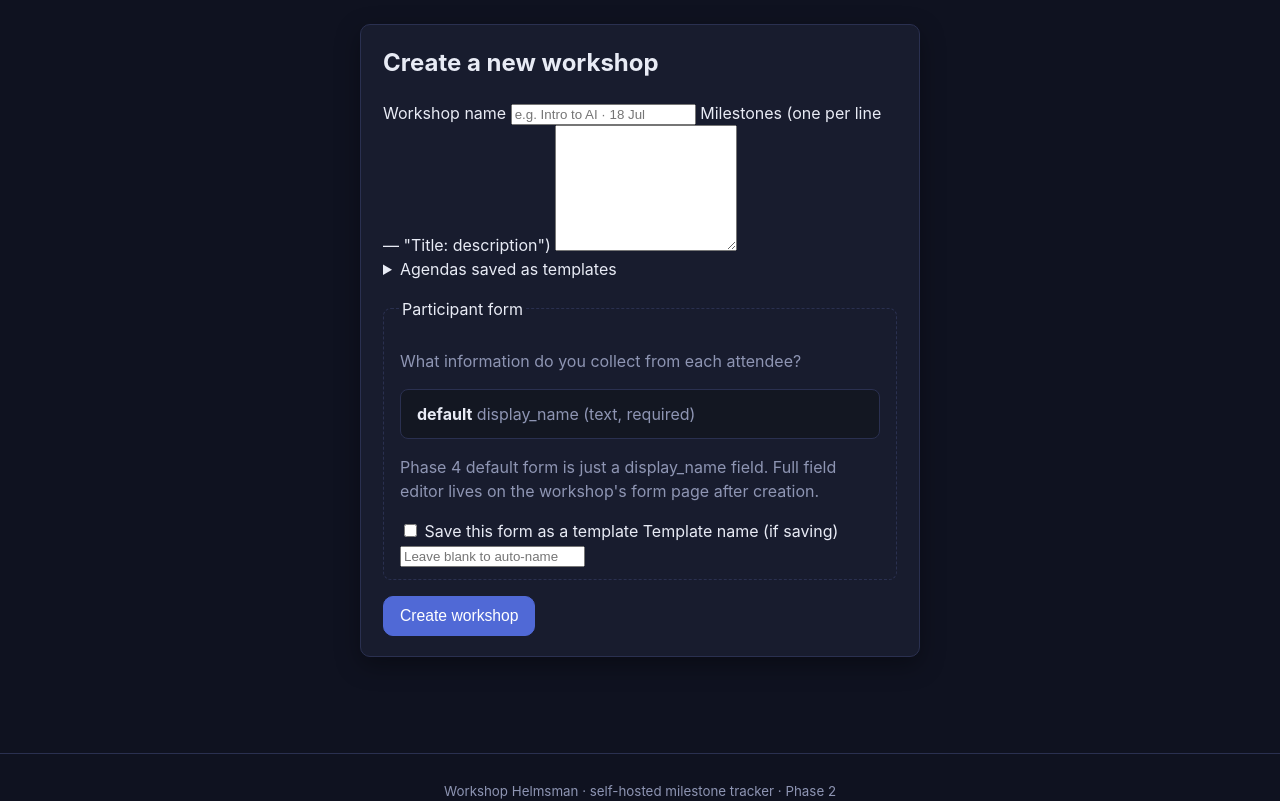
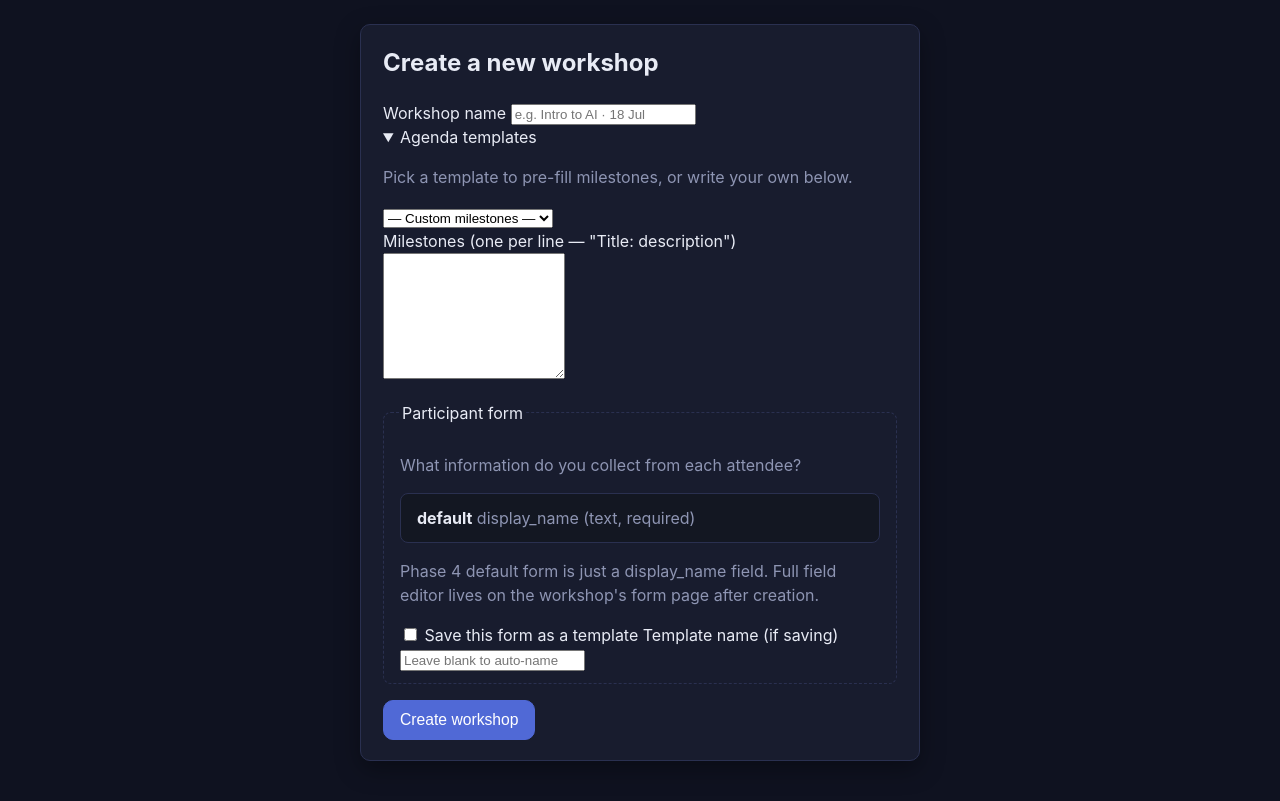
Before and after one commit to smallTechOrg/workshop-helmsman, a FastAPI app: page /admin/new in a window 1280 px wide. Shown: the part 62-863 px from the top of the page. Run offline with FastAPI, Linux system fonts and the light colour scheme; data comes from the database, SQL or seed files in the repository; data that the repository does not hold is empty.

Commit message:
Phase 5: Agenda templates — reusable milestone configs, 3 seeded starters, pickers on /admin/new and /admin/<tok>/edit

```diff
--- a/frontend/templates/admin_new.html
+++ b/frontend/templates/admin_new.html
@@ -10,18 +10,21 @@
       <input name="name" required maxlength="120" placeholder="e.g. Intro to AI · 18 Jul" />
     </label>
 
+    <details class="advanced" open>
+      <summary>Agenda templates</summary>
+      <p class="muted small">Pick a template to pre-fill milestones, or write your own below.</p>
+      <select name="agenda_template_id" id="agenda-template-select">
+        <option value="">— Custom milestones —</option>
+        {% for tpl in agenda_templates %}
+        <option value="{{ tpl.id }}" data-milestones='{{ tpl.milestones_json }}'>{{ tpl.name }}</option>
+        {% endfor %}
+      </select>
+    </details>
+
     <label class="field">
       <span>Milestones (one per line — "Title: description")</span>
       <textarea name="milestones" rows="8" required>{{ request.query_params.get('milestones', '') }}</textarea>
     </label>
-
-    <details class="advanced">
-      <summary>Agendas saved as templates</summary>
-      <small class="muted">Pick one to bootstrap milestones. (Phase 5 will populate this list — Phase 4 leaves it empty.)</small>
-      <select name="template_id" disabled>
-        <option value="">— No templates yet —</option>
-      </select>
-    </details>
 
     <fieldset class="card-aside">
       <legend>Participant form</legend>
@@ -53,4 +56,25 @@
     <button class="btn btn-primary" type="submit">Create workshop</button>
   </form>
 </section>
+
+<script>
+  // When an agenda template is selected, pre-fill the milestones textarea.
+  document.getElementById('agenda-template-select').addEventListener('change', function () {
+    var select = this;
+    var textarea = document.querySelector('textarea[name="milestones"]');
+    if (!textarea) return;
+    var opt = select.options[select.selectedIndex];
+    if (!opt.value) return;
+    // milestones from template are embedded in data-attributes on the option
+    var milestonesJson = opt.getAttribute('data-milestones');
+    if (milestonesJson) {
+      try {
+        var milestones = JSON.parse(milestonesJson);
+        textarea.value = milestones.map(function (m) {
+          return (m.title + (m.description ? ': ' + m.description : ''));
+        }).join('\n');
+      } catch (e) {}
+    }
+  });
+</script>
 {% endblock %}
--- a/src/main.py
+++ b/src/main.py
@@ -23,9 +23,11 @@ from fastapi.templating import Jinja2Templates
 from sqlalchemy import desc
 from sqlalchemy.orm import Session
 
-from .db import get_db, init_db
+from .db import get_db, init_db, session_scope
 from .models import (
+    DEFAULT_AGENDA_TEMPLATES,
     DEFAULT_FORM_SCHEMA,
+    AgendaTemplate,
     FormTemplate,
     HelpRequest,
     MilestoneCompletion,
@@ -57,6 +59,7 @@ app.mount("/static", StaticFiles(directory=str(STATIC_DIR)), name="static")
 @app.on_event("startup")
 def _on_startup() -> None:
     init_db()
+    _seed_agenda_templates()
 
 
 # --- Helpers ---
@@ -64,6 +67,24 @@ def _on_startup() -> None:
 def _utcnow() -> datetime:
     # SQLite stores naive datetimes; return naive UTC to match what comes back.
     return datetime.now(timezone.utc).replace(tzinfo=None)
+
+
+def _seed_agenda_templates() -> None:
+    """Seed 2-3 starter agenda templates on first run; idempotent."""
+    import json
+
+    with session_scope() as db:
+        existing = db.query(AgendaTemplate).count()
+        if existing > 0:
+            return
+        now = _utcnow()
+        for tpl in DEFAULT_AGENDA_TEMPLATES:
+            at = AgendaTemplate(
+                name=tpl["name"],
+                created_at=now,
+                milestones_json=json.dumps(tpl["milestones"]),
+            )
+            db.add(at)
 
 
 def _parse_milestones(raw: str) -> list[dict]:
@@ -324,6 +345,9 @@ def admin_new_form(request: Request, db: Session = Depends(get_db)) -> HTMLRespo
     templates_list = (
         db.query(FormTemplate).order_by(FormTemplate.created_at.desc()).all()
     )
+    agenda_templates = (
+        db.query(AgendaTemplate).order_by(AgendaTemplate.created_at.asc()).all()
+    )
     return _render(
         request,
         "admin_new.html",
@@ -331,6 +355,7 @@ def admin_new_form(request: Request, db: Session = Depends(get_db)) -> HTMLRespo
         default_ttl=8,
         templates_list=templates_list,
         default_form_fields=DEFAULT_FORM_SCHEMA,
+        agenda_templates=agenda_templates,
     )
 
 
@@ -344,6 +369,7 @@ def admin_new_create(
     template_id: str = Form(""),
     save_as_template: str = Form(""),
     template_name: str = Form(""),
+    agenda_template_id: str = Form(""),
     db: Session = Depends(get_db),
 ):
     name = (name or "").strip()
@@ -351,7 +377,29 @@ def admin_new_create(
         raise HTTPException(status_code=400, detail="Workshop name is required")
     if ttl_hours < 1 or ttl_hours > 7 * 24:
         ttl_hours = 8
-    parsed = _parse_milestones(milestones)
+
+    # Resolve milestones: use _parse_milestones (textarea) OR load from agenda template.
+    parsed: list[dict]
+    if agenda_template_id and agenda_template_id.isdigit():
+        agenda_tpl = (
+            db.query(AgendaTemplate)
+            .filter(AgendaTemplate.id == int(agenda_template_id))
+            .first()
+        )
+        if agenda_tpl is not None:
+            agenda_milestones = agenda_tpl.milestones()
+            if agenda_milestones:
+                # Assign stable ids
+                parsed = [
+                    {"id": f"m{idx}", **m}
+                    for idx, m in enumerate(agenda_milestones)
+                ]
+            else:
+                parsed = _parse_milestones(milestones)
+        else:
+            parsed = _parse_milestones(milestones)
+    else:
+        parsed = _parse_milestones(milestones)
 
     # Resolve form schema:
     # 1. If fields_json has any fields, use that.
@@ -579,6 +627,9 @@ def admin_edit_form(
     templates_list = (
         db.query(FormTemplate).order_by(FormTemplate.created_at.desc()).all()
     )
+    agenda_templates = (
+        db.query(AgendaTemplate).order_by(AgendaTemplate.created_at.asc()).all()
+    )
     return _render(
         request,
         "admin_edit.html",
@@ -589,6 +640,7 @@ def admin_edit_form(
         form_schema_json_str=json.dumps(workshop.form_schema()),
         form_template_id=workshop.form_template_id,
         templates_list=templates_list,
+        agenda_templates=agenda_templates,
     )
 
 
@@ -600,11 +652,34 @@ def admin_edit_save(
     milestones: str = Form(""),
     ttl_hours: int = Form(8),
     fields_json: str = Form(""),
+    agenda_template_id: str = Form(""),
     db: Session = Depends(get_db),
 ) -> RedirectResponse:
     workshop = require_workshop_by_admin_token(db, admin_token)
     workshop.name = (name or "").strip() or workshop.name
-    parsed = _parse_milestones(milestones)
+
+    # Resolve milestones: use _parse_milestones (textarea) OR load from agenda template.
+    parsed: list[dict]
+    if agenda_template_id and agenda_template_id.isdigit():
+        agenda_tpl = (
+            db.query(AgendaTemplate)
+            .filter(AgendaTemplate.id == int(agenda_template_id))
+            .first()
+        )
+        if agenda_tpl is not None:
+            agenda_milestones = agenda_tpl.milestones()
+            if agenda_milestones:
+                parsed = [
+                    {"id": f"m{idx}", **m}
+                    for idx, m in enumerate(agenda_milestones)
+                ]
+            else:
+                parsed = _parse_milestones(milestones)
+        else:
+            parsed = _parse_milestones(milestones)
+    else:
+        parsed = _parse_milestones(milestones)
+
     workshop.milestone_config = json.dumps(parsed)
     workshop.expires_at = _utcnow() + timedelta(hours=max(1, min(ttl_hours, 168)))
 
```
Also changed, not shown: frontend/templates/admin_edit.html (+30 -0 lines), src/models.py (+61 -0 lines).
